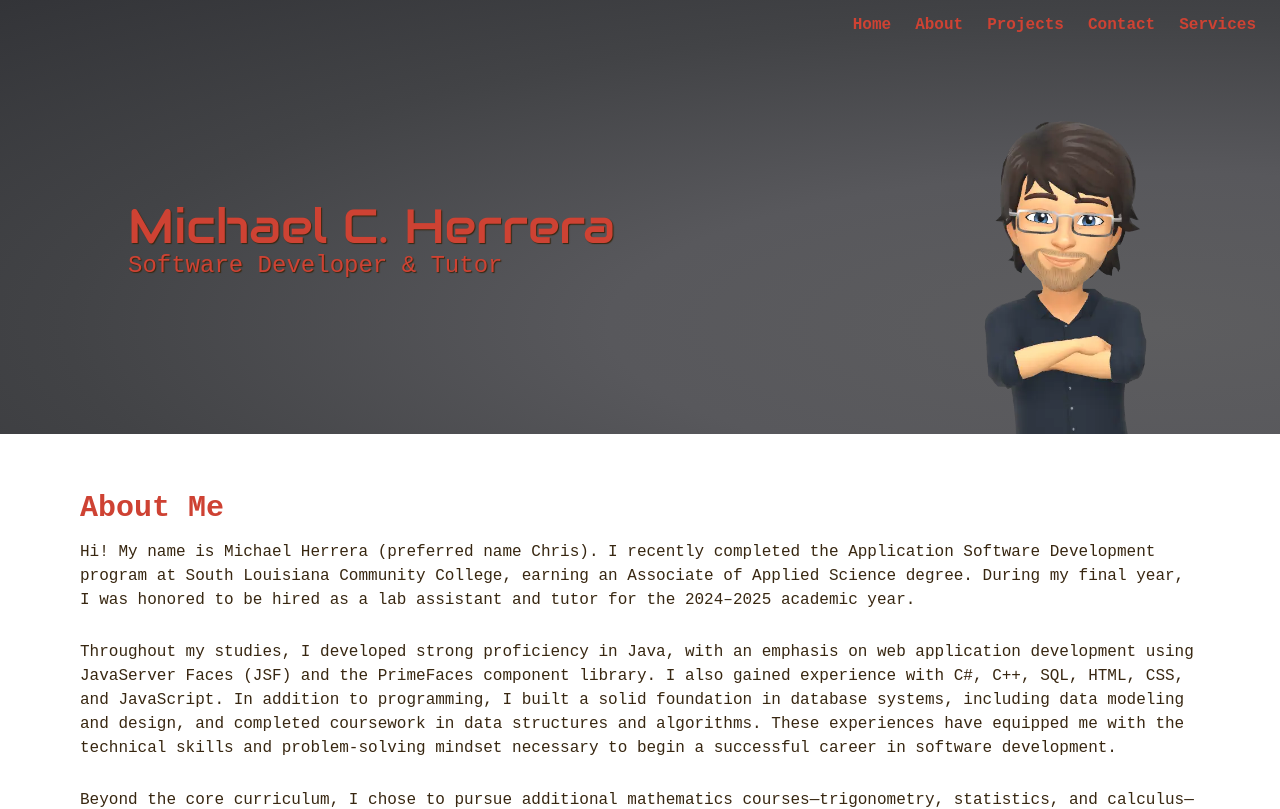
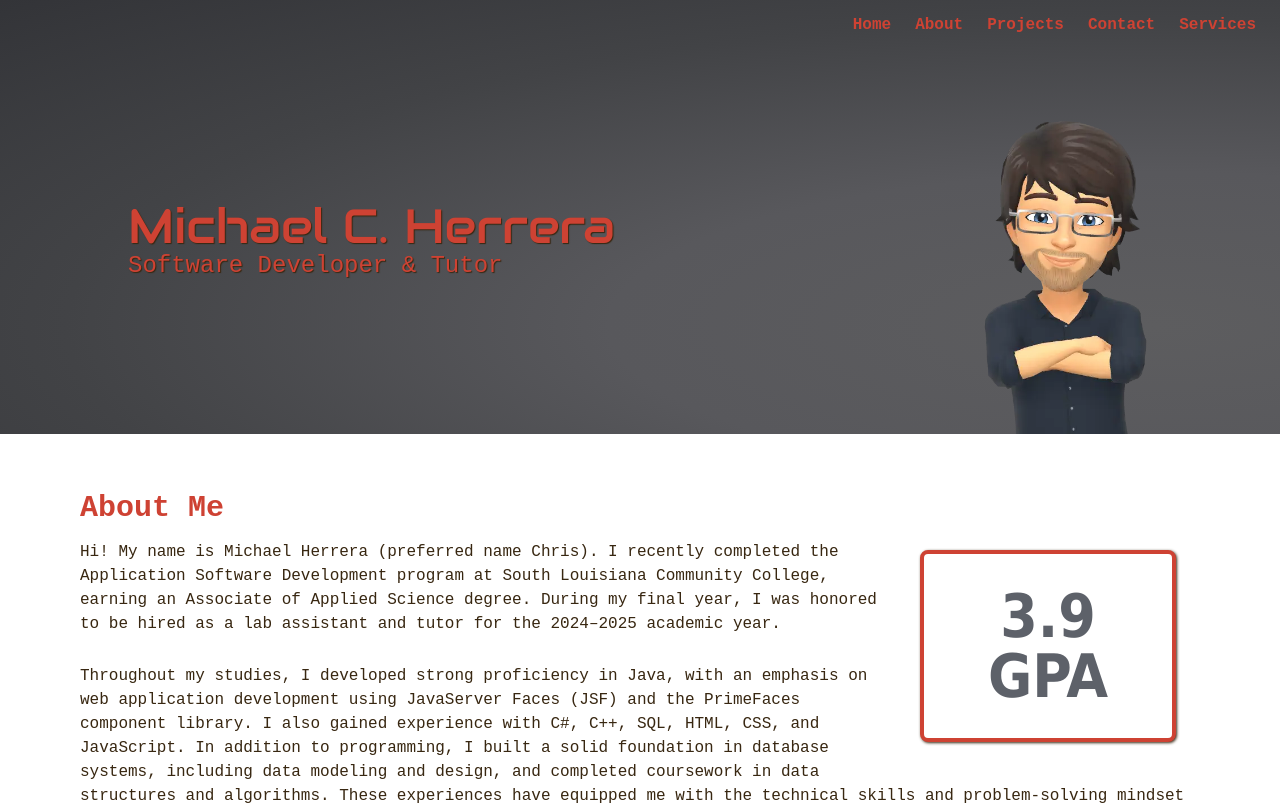
Before and after one commit to michaelcherrera84/Portfolio, a React (Vite) app: page / in a window 1280 px wide. Shown: the top 809 px of the page. Built offline with nearby package versions, Linux system fonts and the light colour scheme.

Commit message:
Update About section to add GPA box

```diff
--- a/src/app/components/home/About.tsx
+++ b/src/app/components/home/About.tsx
@@ -3,6 +3,14 @@ function About() {
         <>
             <div id="about" className="py-14 px-4 bg-white text-[#382711] font-medium md:px-20">
                 <h2 className="text-[#ce4233] text-2xl font-black md:text-3xl">About Me</h2>
+                <div className="mt-3 w-full shadow-[2px_2px_4px_rgba(56,39,17,0.7)] bg-[#ce4233] border text-center
+                text-white text-shadow-[1px_1px_rgba(56,39,17,0.7)] font-tahoma font-black text-2xl py-3 rounded-lg
+                md:w-64 md:float-right md:bg-white md:text-[rgba(52,57,68,0.8)] md:text-shadow-none md:text-6xl
+                md:p-8 md:m-6 md:border-[#ce4233] md:border-4 md:shadow-[1px_1px_3px_rgba(56,39,17)]
+                md:hover:-translate-x-1 md:hover:-translate-y-1 transition transform duration-300
+                md:hover:shadow-[3px_3px_6px_rgba(56,39,17,0.7)] ease-in-out">
+                    3.9 GPA
+                </div>
                 <p className="py-3.5">
                     Hi! My name is Michael Herrera (preferred name Chris). I recently completed the Application Software
                     Development program at South Louisiana Community College, earning an Associate of Applied Science
--- a/src/app/layout/App.css
+++ b/src/app/layout/App.css
@@ -13,6 +13,7 @@
 
 @theme {
     --font-audiowide: "Audiowide", cursive;
+    --font-tahoma: "Tahoma", sans-serif;
 }
 
 .small-screen-link {
--- a/src/app/layout/App.tsx
+++ b/src/app/layout/App.tsx
@@ -9,9 +9,9 @@ function App() {
 
     return (
         <>
+            <Toaster position="bottom-right" />
             {location.pathname === '/' ? <HomePage /> : (
                 <>
-                    <Toaster position="bottom-right" />
                     <NavBar />
                     <Outlet />
                 </>
--- a/src/app/router/Routes.tsx
+++ b/src/app/router/Routes.tsx
@@ -1,10 +1,10 @@
-import { createBrowserRouter } from 'react-router';
+import { createHashRouter } from 'react-router';
 import App from '../layout/App';
 import HomePage from '../pages/HomePage';
 import ServicesHome from '../pages/services/ServicesHome';
 
 
-const router = createBrowserRouter([
+const router = createHashRouter([
     {
         path: '/',
         element: <App />,
```
